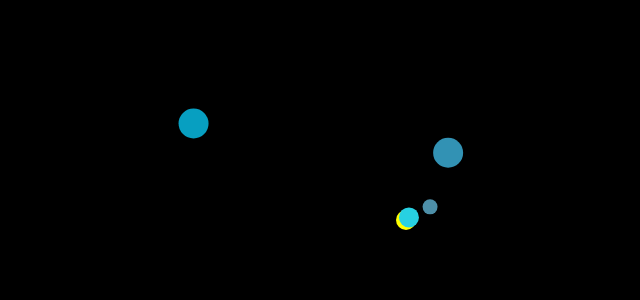
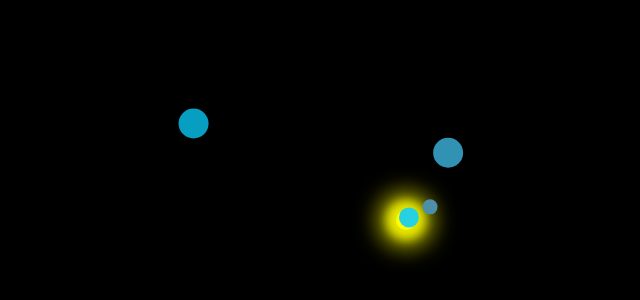
Before and after one commit to Joshlucpoll/orbital-resonance, a Next.js app: page / in a window 1280 px wide. Shown: the part 180-480 px from the top of the page, without its empty margins (234-874 px from the left). Built offline with nearby package versions, Linux system fonts and the light colour scheme.

Commit message:
Added 'sun spill'

```diff
--- a/pages/index.js
+++ b/pages/index.js
@@ -1,6 +1,5 @@
 import { motion } from "framer-motion";
 import Head from "next/head";
-import Image from "next/image";
 import React from "react";
 import styles from "../styles/Home.module.css";
 
@@ -22,10 +21,7 @@ export default function Home() {
 
 class SolarSystem extends React.Component {
   state = {
-    planets: [
-      // new Planet(0, 100, 200, 20, "red"),
-      // new Planet(0, 50, 300, 40, "yellow"),
-    ],
+    planets: [],
     orbitalRatios: [1, 2, 3, 6],
     isMenuOpen: false,
     width: 0,
--- a/styles/Home.module.css
+++ b/styles/Home.module.css
@@ -12,6 +12,8 @@
   width: 20px;
   border-radius: 20px;
   background-color: yellow;
+  box-shadow: 0px 0px 10px 10px rgba(255, 256, 0, 0.8),
+    0px 0px 20px 20px rgba(255, 256, 0, 0.5);
 
   position: absolute;
   top: 50%;
```
